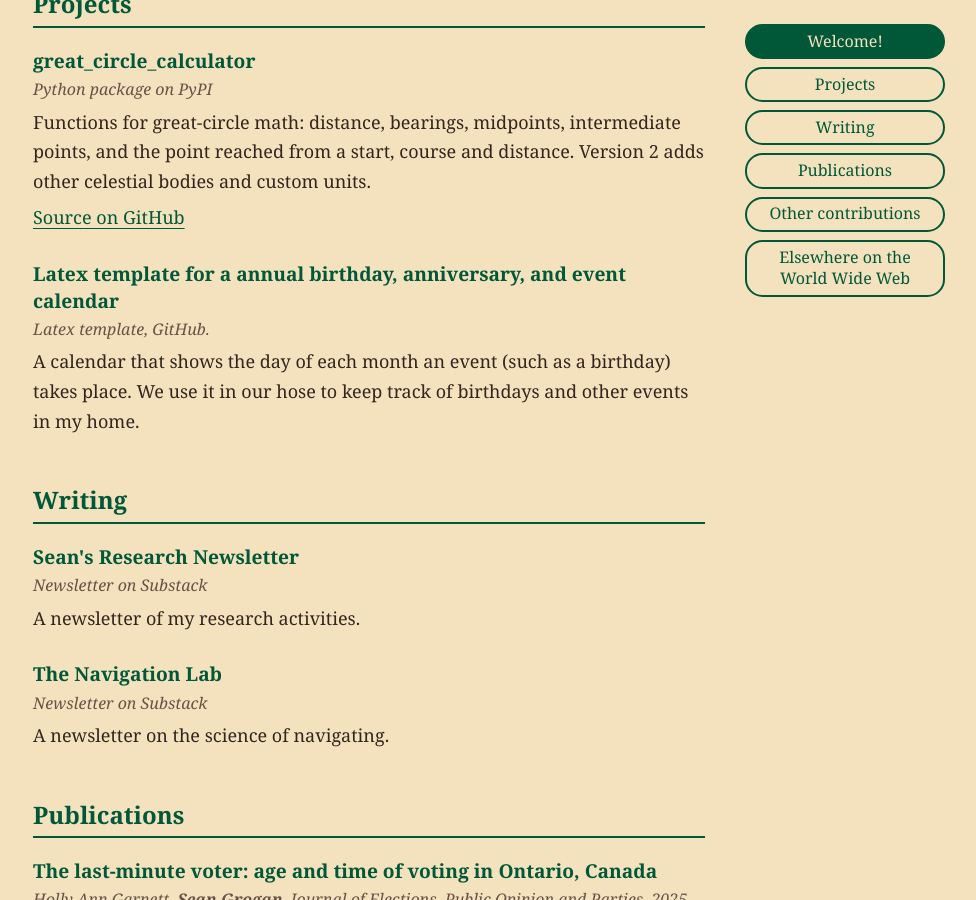
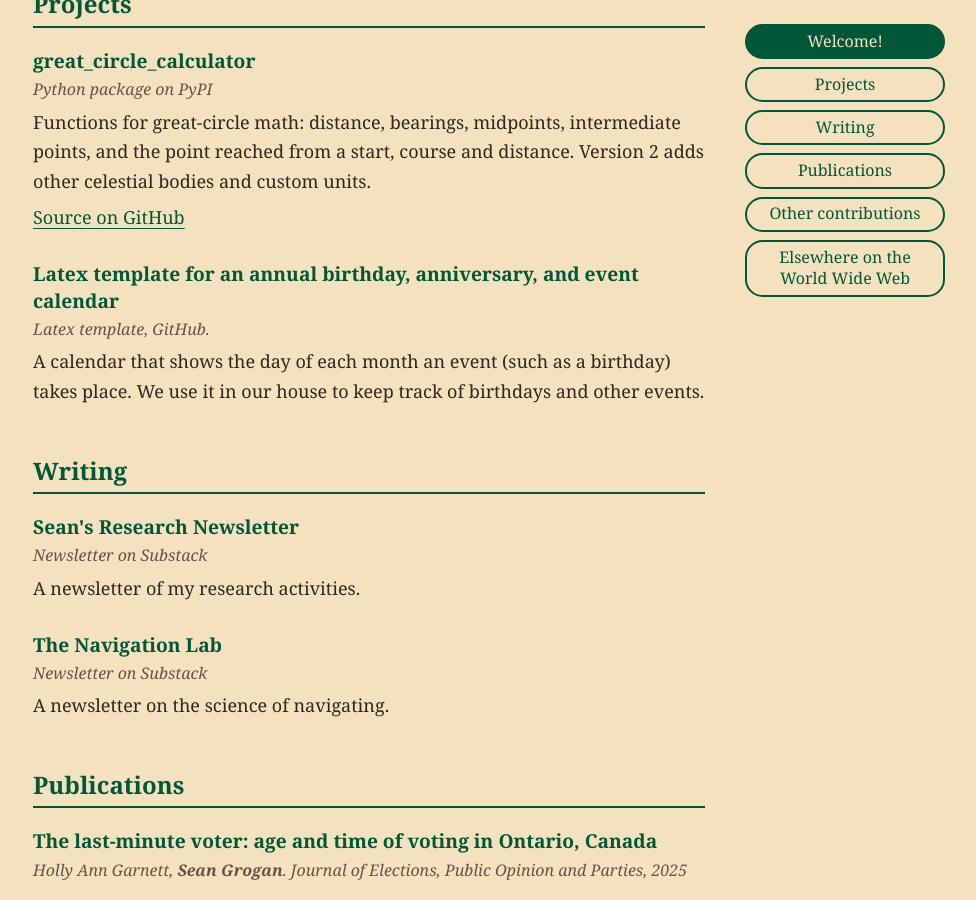
Before and after one commit to seangrogan/seangrogan.github.io, a Jekyll site: the page built from index.md, in a window 1280 px wide and 900 px high, scrolled down 1536 px. Shown: the whole window, without its empty margins (271-1247 px from the left). Built offline with Jekyll 4.4.1, drawn with Linux system fonts in a browser that asks for light colours; our own code applies the rules of GitHub Pages for plain Markdown files.

Commit message:
Fixed some typos

```diff
--- a/_data/profiles.yml
+++ b/_data/profiles.yml
@@ -35,7 +35,7 @@
   url: https://lichess.org/@/seangrogan
 
 - name: Academic CV (PDF)
-  url: ./files/sean_grogan_cv.pdf
+  url: /files/sean_grogan_cv.pdf
 
 - name: Open Street Maps
   url: https://www.openstreetmap.org/user/Sean%20Grogan
--- a/_data/projects.yml
+++ b/_data/projects.yml
@@ -23,17 +23,16 @@
       url: https://pypi.org/project/great-circle-calculator/
       meta: Python package on PyPI
       description: >
-        Functions for great-circle math: distance, bearings, midpoints,
-        intermediate points, and the point reached from a start, course and
-        distance. Version 2 adds other celestial bodies and custom units.
+        Functions for great-circle math: distance, bearings, midpoints, intermediate points, and the point reached from a start, course and distance. Version 2 adds other celestial bodies and custom units.
       links:
         - label: Source on GitHub
           url: https://github.com/seangrogan/great_circle_calculator
-    - title: Latex template for a annual birthday, anniversary, and event calendar
+
+    - title: Latex template for an annual birthday, anniversary, and event calendar
       url: https://github.com/seangrogan/latex-annual-birthday-calendar/
       meta: Latex template, GitHub.
       description: >
-        A calendar that shows the day of each month an event (such as a birthday) takes place. We use it in our hose to keep track of birthdays and other events in my home.
+        A calendar that shows the day of each month an event (such as a birthday) takes place. We use it in our house to keep track of birthdays and other events.
 
 - section: Writing
   items:
@@ -78,6 +77,7 @@
       meta: Holly Ann Garnett, Sean Grogan. Canadian Journal of Political Science, 2021
 
     - title: Dynamically Routing UAVs in the Aftermath of a Severe Tornado
+      url: https://publications.polymtl.ca/45484/
       meta: Sean Grogan, Michel Gamache, Robert Pellerin. Conference paper, ProLog 2019, Metz, France
 
     - title: The use of unmanned aerial vehicles and drones in search and rescue operations — a survey
```
